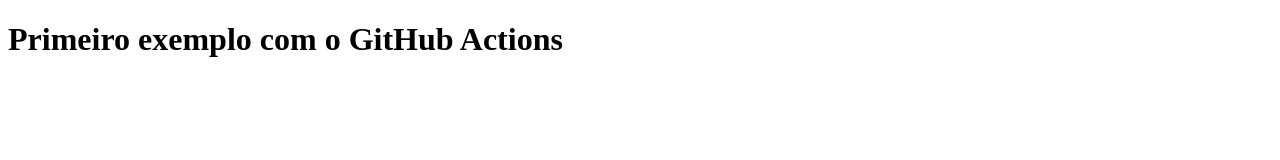
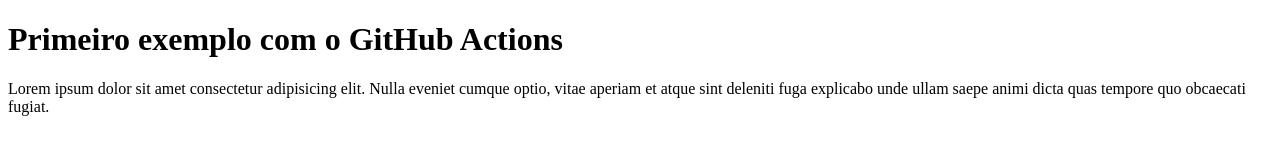
Before and after one commit to ronaldopiresdias13/exemplo-github-actions, a plain HTML site: page index.html in a window 1280 px wide. Drawn offline with Linux system fonts and the light colour scheme.

Commit message:
index add p

```diff
--- a/index.html
+++ b/index.html
@@ -8,5 +8,6 @@
 </head>
 <body>
     <h1>Primeiro exemplo com o GitHub Actions</h1>
+    <p>Lorem ipsum dolor sit amet consectetur adipisicing elit. Nulla eveniet cumque optio, vitae aperiam et atque sint deleniti fuga explicabo unde ullam saepe animi dicta quas tempore quo obcaecati fugiat.</p>
 </body>
 </html>
```
Also changed, not shown: 1 other file.
